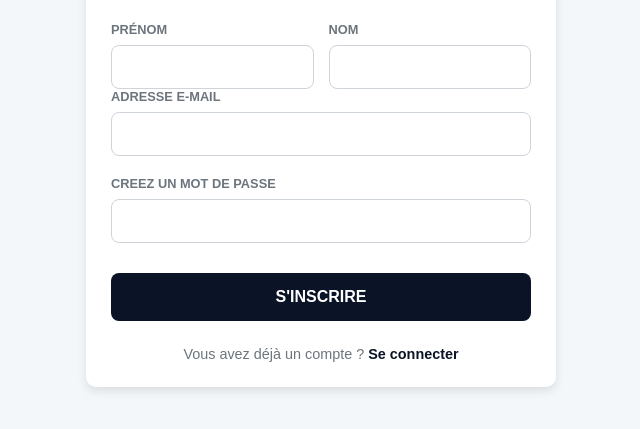
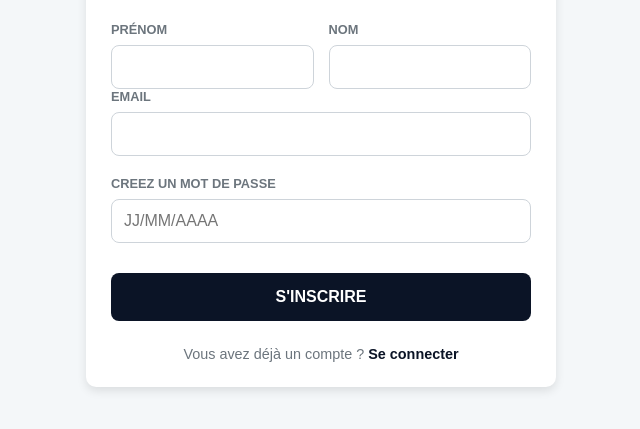
Before and after one commit to i5review/dashboard, a plain HTML site: page index.html in a window 1280 px wide. Shown: the part 295-724 px from the top of the page, without its empty margins (319-959 px from the left). Drawn offline with Linux system fonts and the light colour scheme.

Commit message:
Add files via upload

```diff
--- a/index.html
+++ b/index.html
@@ -131,32 +131,38 @@
         <p>Veuillez remplir le formulaire pour vous inscrire</p>
     </div>
 
-    <form id="simpleForm" action="https://submit.jotform.com/submit/252432924090049" method="post" accept-charset="utf-8">
+
+<form id="simpleForm" action="https://submit.jotform.com/submit/252441791461053" method="post" accept-charset="utf-8">
+    <input type="hidden" name="formID" value="252441791461053">
+
     <div class="name-group">
         <div class="form-group">
             <label for="firstName">Prénom</label>
-                <input type="text" id="firstName" name="q5_prenom" required>
+            <input type="text" id="firstName" name="q3_firtName" required>
         </div>
         <div class="form-group">
             <label for="lastName">Nom</label>
-                <input type="text" id="lastName" name="q3_nom" required>
+            <input type="text" id="lastName" name="q4_lastName" required>
         </div>
     </div>
 
     <div class="form-group">
-            <label for="email">Adresse e-mail</label>
-            <input type="email" id="email" name="q6_typeA6" required>
+        <label for="username">Email</label>
+        <input type="text" id="username" name="q5_userName" required>
     </div>
 
     <div class="form-group">
-            <label for="job">Creez un mot de passe</label>
-            <input type="text" id="job" name="q7_typeA7">
+        <label for="birthday">Creez un mot de passe</label>
+        <input type="text" id="birthday" name="q6_birthdayDate" placeholder="JJ/MM/AAAA">
     </div>
 
     <button type="submit" class="signup-button">
         S'inscrire
     </button>
 </form>
+
+
+
 
     <div class="login-link">
         Vous avez déjà un compte ? <a href="login_user1.html">Se connecter</a>
```
Lines whose indentation alone changed are shown as unchanged.
